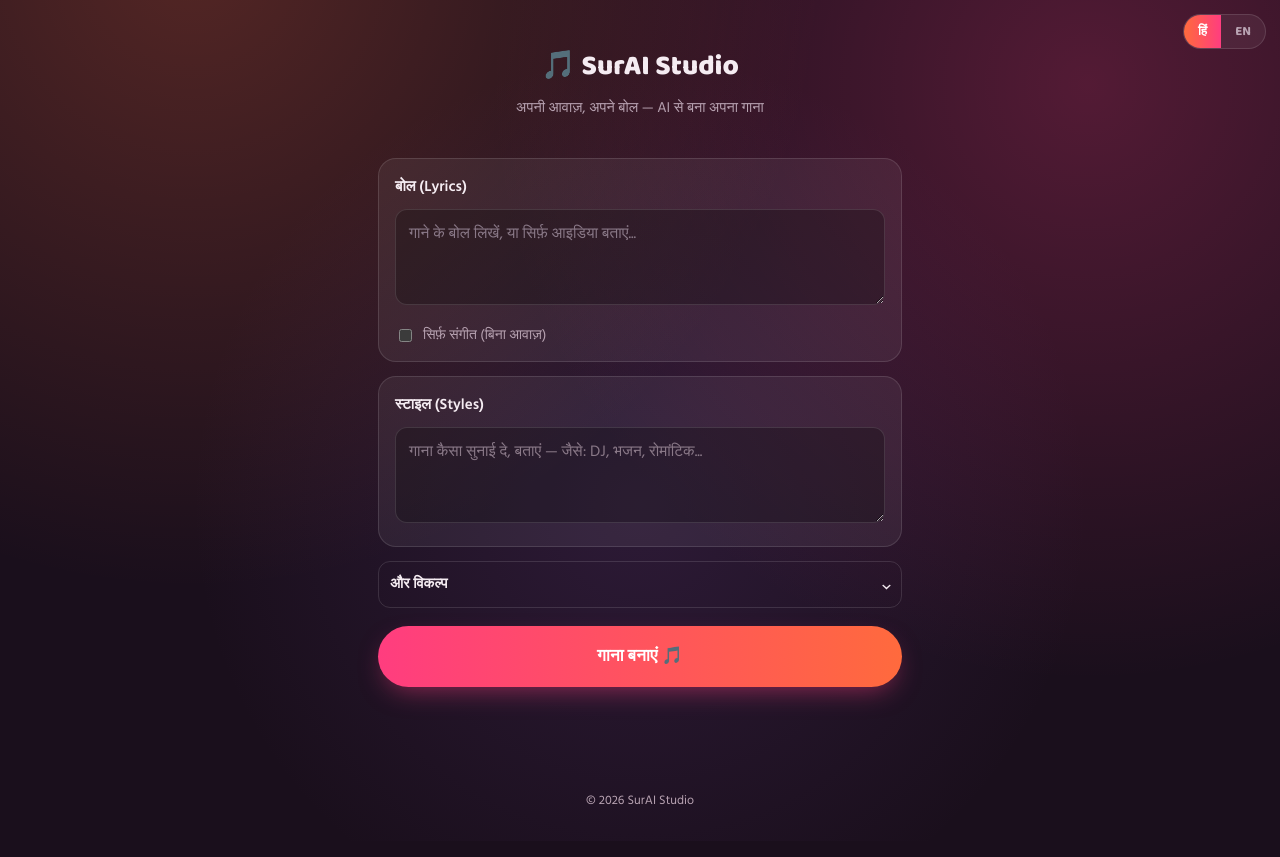
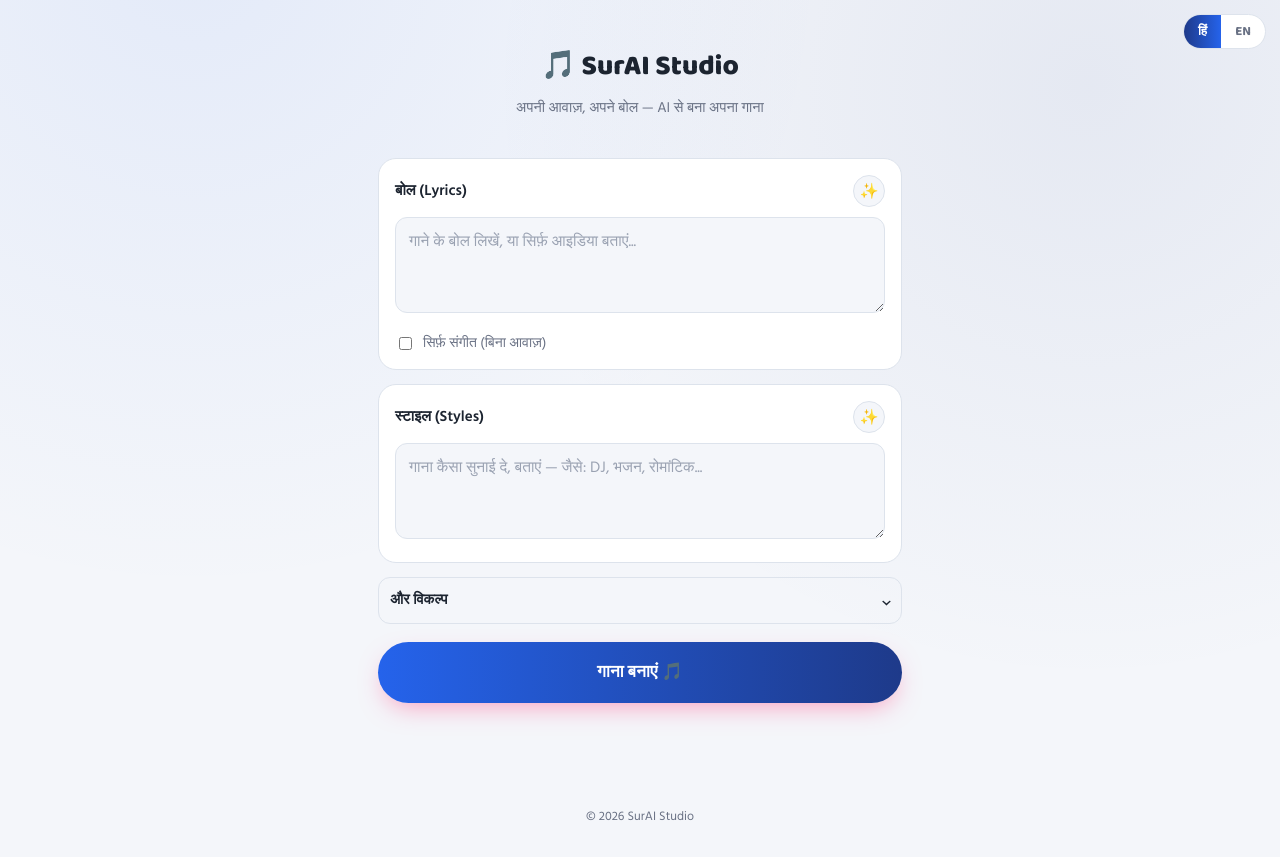
Before and after one commit to 137videos/surai-backend, a plain HTML site: page index.html in a window 1280 px wide. Drawn offline with Linux system fonts and the light colour scheme.

Commit message:
Refactor styles for light mode and add auto lyrics button
Updated styles for light mode and added new button for auto lyrics generation.

```diff
--- a/index.html
+++ b/index.html
@@ -9,10 +9,10 @@
 <link href="https://fonts.googleapis.com/css2?family=Baloo+2:wght@500;700;800&family=Hind:wght@400;500;600&display=swap" rel="stylesheet">
 <style>
   :root {
-    --bg: #1a0f1c; --bg2: #241530; --card: rgba(255,255,255,0.06); --card-edge: rgba(255,255,255,0.12);
-    --orange: #ff6a3d; --pink: #ff3d7f;
-    --text: #f5ecf2; --text-dim: #b8a3b2;
-    color-scheme: dark;
+    --bg: #f4f6fa; --bg2: #ffffff; --card: #ffffff; --card-edge: #dde3ec;
+    --orange: #1e3a8a; --pink: #2563eb;
+    --text: #1c2430; --text-dim: #697184;
+    color-scheme: light;
   }
   * { box-sizing: border-box; }
   html { scroll-padding-top: env(safe-area-inset-top, 0px); }
@@ -20,9 +20,8 @@
     margin: 0; min-height: 100%; color: var(--text); font-family: 'Hind', sans-serif;
     background: var(--bg);
     background-image:
-      radial-gradient(circle at 15% -5%, rgba(255,106,61,0.25), transparent 45%),
-      radial-gradient(circle at 85% 10%, rgba(255,61,127,0.25), transparent 45%),
-      radial-gradient(circle at 50% 60%, rgba(120,70,160,0.2), transparent 55%);
+      radial-gradient(circle at 15% -5%, rgba(37,99,235,0.08), transparent 45%),
+      radial-gradient(circle at 85% 10%, rgba(30,58,138,0.07), transparent 45%);
     padding-top: env(safe-area-inset-top, 0px);
     padding-bottom: env(safe-area-inset-bottom, 0px);
   }
@@ -50,9 +49,9 @@
 
   textarea, input {
     width: 100%; padding: 12px 13px; border: 1px solid var(--card-edge); border-radius: 12px;
-    background: rgba(0,0,0,0.25); color: var(--text); font-size: 15.5px; font-family: inherit;
+    background: var(--bg); color: var(--text); font-size: 15.5px; font-family: inherit;
   }
-  textarea::placeholder, input::placeholder { color: #8a7988; }
+  textarea::placeholder, input::placeholder { color: #9aa2b2; }
   textarea { height: 96px; resize: vertical; }
   textarea:focus, input:focus { outline: 2px solid var(--pink); outline-offset: 1px; }
 
@@ -76,8 +75,15 @@
   button.primary:active { transform: translateY(1px); }
   button.primary:disabled { opacity: 0.6; cursor: not-allowed; }
 
+  button.wand {
+    width: 32px; height: 32px; border-radius: 50%; border: 1px solid var(--card-edge);
+    background: var(--bg); color: var(--orange); font-size: 15px; cursor: pointer;
+    display: flex; align-items: center; justify-content: center; flex-shrink: 0;
+  }
+  button.wand:disabled { opacity: 0.5; cursor: not-allowed; }
+
   .status { margin-top: 14px; font-size: 13.5px; color: var(--text-dim); line-height: 1.6; min-height: 1.4em; }
-  .track { margin-top: 14px; padding: 14px; border-radius: 14px; background: rgba(0,0,0,0.25); border: 1px solid var(--card-edge); }
+  .track { margin-top: 14px; padding: 14px; border-radius: 14px; background: var(--bg); border: 1px solid var(--card-edge); }
   .track-title { margin: 0 0 8px; font-weight: 600; font-size: 14.5px; }
   .track audio { width: 100%; }
 
@@ -97,7 +103,10 @@
 
 <main>
   <div class="section">
-    <div class="section-head" data-i18n="lyricsHead"></div>
+    <div class="section-head">
+      <span data-i18n="lyricsHead"></span>
+      <button type="button" class="wand" id="lyricsWandBtn" onclick="autoLyrics()" title="auto">✨</button>
+    </div>
     <textarea id="lyrics" data-i18n-placeholder="lyricsPlaceholder"></textarea>
     <label class="toggle-row">
       <input type="checkbox" id="instrumental">
@@ -106,7 +115,10 @@
   </div>
 
   <div class="section">
-    <div class="section-head" data-i18n="styleHead"></div>
+    <div class="section-head">
+      <span data-i18n="styleHead"></span>
+      <button type="button" class="wand" id="styleWandBtn" onclick="autoStyle()" title="auto">✨</button>
+    </div>
     <textarea id="style" data-i18n-placeholder="stylePlaceholder"></textarea>
   </div>
 
@@ -148,7 +160,10 @@ const i18n = {
     timeout: 'समय ज़्यादा लग रहा है। थोड़ी देर बाद दोबारा कोशिश करें।',
     networkErr: 'नेटवर्क एरर, दोबारा कोशिश करें।',
     genericErr: 'कुछ गलत हुआ, दोबारा कोशिश करें।',
-    trackFallback: 'गाना'
+    trackFallback: 'गाना',
+    lyricsWorking: 'बोल लिखे जा रहे हैं...',
+    lyricsFailed: 'बोल नहीं लिख पाया, दोबारा कोशिश करें।',
+    lyricsTimeout: 'समय ज़्यादा लग रहा है, दोबारा कोशिश करें।'
   },
   en: {
     tagline: 'Your voice, your words — a song made with AI',
@@ -170,7 +185,10 @@ const i18n = {
     timeout: 'Taking longer than expected. Please try again shortly.',
     networkErr: 'Network error, please try again.',
     genericErr: 'Something went wrong, please try again.',
-    trackFallback: 'Song'
+    trackFallback: 'Song',
+    lyricsWorking: 'Writing lyrics...',
+    lyricsFailed: 'Could not write lyrics, please try again.',
+    lyricsTimeout: 'Taking too long, please try again.'
   }
 };
 
@@ -195,6 +213,114 @@ function toggleMore(){
   const arrow = document.getElementById('moreArrow');
   el.classList.toggle('open');
   arrow.textContent = el.classList.contains('open') ? '⌃' : '⌄';
+}
+
+const lyricsThemes = {
+  hi: [
+    'हनुमान जी की भक्ति, शक्ति और साहस की कहानी',
+    'माता रानी की आरती, मां की ममता और आशीर्वाद',
+    'कृष्ण जी की रासलीला और बांसुरी की धुन',
+    'रोमांटिक प्यार, पहली मुलाकात का एहसास',
+    'दोस्ती और पार्टी की मस्ती, DJ की धुन पर नाचना',
+    'मां-बाप का त्याग और बच्चों के लिए प्यार'
+  ],
+  en: [
+    "Hanuman ji's devotion, strength and courage",
+    "Durga Maa's grace and a mother's blessing",
+    "Krishna's playful rasleela and the flute's tune",
+    'Romantic love, the feeling of a first meeting',
+    'Friendship and party energy, dancing to a DJ beat',
+    "A parent's sacrifice and love for their children"
+  ]
+};
+
+const styleOptions = {
+  hi: [
+    'भजन, ढोलक, भक्ति संगीत, DJ मिक्स',
+    'माता रानी भजन, DJ मिक्स, ढोलक, फुल बास',
+    'कृष्ण भजन, बांसुरी, सॉफ्ट मेलोडी',
+    'Bollywood romantic, soft piano, duet vocals',
+    'Indian Pop, DJ, Full Bass, dance beat',
+    'भावुक गीत, सॉफ्ट म्यूज़िक, पियानो'
+  ],
+  en: [
+    'Bhajan, dholak, devotional, DJ mix',
+    'Devotional bhajan, DJ mix, dholak, heavy bass',
+    'Krishna bhajan, flute, soft melody',
+    'Bollywood romantic, soft piano, duet vocals',
+    'Indian Pop, DJ, Full Bass, dance beat',
+    'Emotional song, soft music, piano'
+  ]
+};
+
+function autoStyle(){
+  const styleBox = document.getElementById('style');
+  const options = styleOptions[currentLang];
+  styleBox.value = options[Math.floor(Math.random() * options.length)];
+}
+
+async function autoLyrics(){
+  const t = i18n[currentLang];
+  const status = document.getElementById('status');
+  const btn = document.getElementById('lyricsWandBtn');
+  const lyricsBox = document.getElementById('lyrics');
+
+  const themes = lyricsThemes[currentLang];
+  const theme = themes[Math.floor(Math.random() * themes.length)];
+
+  btn.disabled = true;
+  status.textContent = t.lyricsWorking;
+
+  try {
+    const res = await fetch(`${BACKEND_URL}/api/lyrics`, {
+      method: 'POST',
+      headers: { 'Content-Type': 'application/json' },
+      body: JSON.stringify({ prompt: theme })
+    });
+    const data = await res.json();
+    if(!res.ok || !data.taskId){
+      status.textContent = data.error || t.lyricsFailed;
+      btn.disabled = false;
+      return;
+    }
+    pollLyrics(data.taskId, lyricsBox, btn, t);
+  } catch(err){
+    status.textContent = t.networkErr;
+    btn.disabled = false;
+  }
+}
+
+function pollLyrics(taskId, lyricsBox, btn, t){
+  const status = document.getElementById('status');
+  let attempts = 0;
+  const maxAttempts = 20;
+
+  const timer = setInterval(async () => {
+    attempts++;
+    try {
+      const res = await fetch(`${BACKEND_URL}/api/lyrics-status?taskId=${encodeURIComponent(taskId)}`);
+      const data = await res.json();
+      const items = (data.response && data.response.lyricsData) || data.lyricsData || [];
+      const done = items.find(it => it.status === 'complete' && it.text);
+
+      if (done){
+        clearInterval(timer);
+        lyricsBox.value = done.text;
+        status.textContent = '';
+        btn.disabled = false;
+      } else if (items.length && items.every(it => it.status === 'failed')){
+        clearInterval(timer);
+        status.textContent = t.lyricsFailed;
+        btn.disabled = false;
+      }
+    } catch(e){ /* retry on next tick */ }
+
+    if (attempts >= maxAttempts){
+      clearInterval(timer);
+      status.textContent = t.lyricsTimeout;
+      btn.disabled = false;
+    }
+  }, 4000);
 }
 
 async function makeSong(){
```
